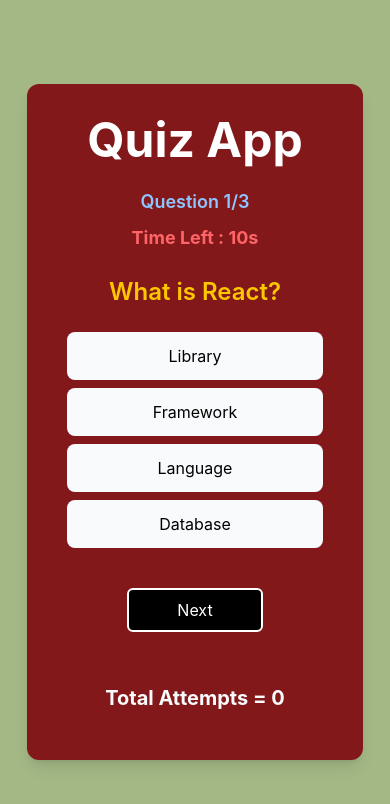
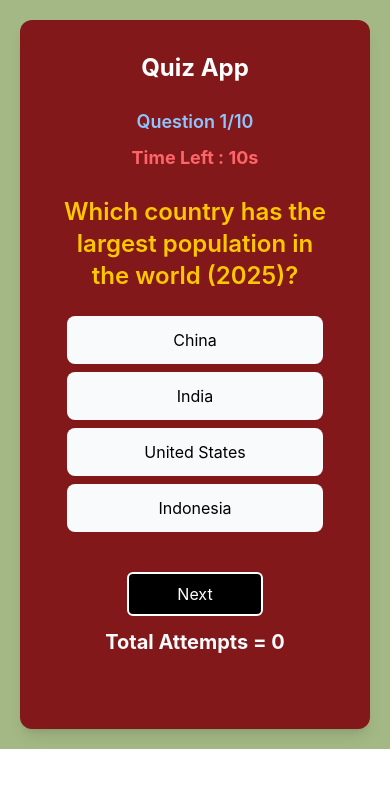
Before and after one commit to AbhayDeveloperr/Quiz-App, a React (Vite) app in the folder Quiz-App/: page / in a window 390 px wide. Shown: the top 804 px of the page. Built offline with nearby package versions, Linux system fonts and the light colour scheme.

Commit message:
Quiz App Done

```diff
--- a/Quiz-App/src/App.jsx
+++ b/Quiz-App/src/App.jsx
@@ -74,9 +74,9 @@ const App = () => {
 
 //check why the currentqueue value is not approaching to 3.
   return (
-    <div className='flex justify-center items-center h-screen bg-[#A4B885]'>
-      <div className='text-center pt-8 bg-red-900 shadow-lg  px-10 pb-8 rounded-xl h-[80vh]'>
-        <h1 className='text-5xl font-bold text-white'>Quiz App</h1>
+    <div className='flex justify-center items-center p-5 md:h-screen bg-[#A4B885]'>
+      <div className='text-center pt-8 bg-red-900 shadow-lg w-full md:w-sm  px-10 pb-8 rounded-xl h-[84vh] md:h-[90vh] min-h-[84vh] md:min-h-[90vh]'>
+        <h1 className='text-2xl md:text-5xl font-bold text-white'>Quiz App</h1>
         <div id="game-over" className='mt-4'>
           {isFinished && (
             <div className='mt-5'>
@@ -100,7 +100,7 @@ const App = () => {
           Time Left : {timeLeft}s
         </p>
 
-        <h2 className='pt-6 pb-4 font-semibold text-2xl text-center text-yellow-400'>
+        <h2 className='pt-6 pb-4 font-semibold text-2xl text-center text-yellow-400 max-w-sm text-wrap'>
           {questions[currentQue].question}
         </h2>
         <div className=' flex justify-center items-center'>
@@ -114,12 +114,12 @@ const App = () => {
               ))}
               <button onClick={()=>{
                 handleNext()
-              }} className={`bg-black border-2 border-white text-white rounded-md px-12 py-2 my-8 hover:scale-105 active:scale-95 ${maxAttempt? 'cursor-not-allowed' : 'cursor-pointer'}`}>{currentQue === questions.length - 1 ? "Submit" : "Next"}</button>
+              }} className={`bg-black border-2 border-white text-white rounded-md px-12 py-2 mt-8 hover:scale-105 active:scale-95 ${maxAttempt? 'cursor-not-allowed' : 'cursor-pointer'}`}>{currentQue === questions.length - 1 ? "Submit" : "Next"}</button>
           </div>
         </div>
       </div>
 
-      <p className='text-xl mt-5 text-gray-50 font-bold'>
+      <p className='text-xl mt-3 md:mt-5 text-gray-50 font-bold'>
 
         Total Attempts = {attemptCounter}
       </p>
--- a/Quiz-App/src/data.js
+++ b/Quiz-App/src/data.js
@@ -1,19 +1,54 @@
 const questions = [
     {
-        question: "What is React?",
-        options: ["Library", "Framework", "Language", "Database"],
-        answer: "Library",
+        question: "Which country has the largest population in the world (2025)?",
+        options: ["China", "India", "United States", "Indonesia"],
+        answer: "India",
     },
     {
-        question: "Who developed React?",
-        options: ["Google", "Microsoft", "Meta", "Amazon"],
-        answer: "Meta",
+        question: "What is the smallest prime number?",
+        options: ["0", "1", "2", "3"],
+        answer: "2",
     },
     {
-        question: "React uses ____ ?",
-        options: ["HTML", "CSS", "JSX", "XML"],
-        answer: "JSX",
-    }
+        question: "Which element has the chemical symbol 'Fe'?",
+        options: ["Fluorine", "Iron", "Francium", "Zinc"],
+        answer: "Iron",
+    },
+    {
+        question: "Who painted the Mona Lisa?",
+        options: ["Pablo Picasso", "Leonardo da Vinci", "Vincent van Gogh", "Michelangelo"],
+        answer: "Leonardo da Vinci",
+    },
+    {
+        question: "Which is the longest river in the world?",
+        options: ["Amazon River", "Nile River", "Yangtze River", "Mississippi River"],
+        answer: "Nile River",
+    },
+    {
+        question: "What is the currency of Japan?",
+        options: ["Won", "Yuan", "Yen", "Ringgit"],
+        answer: "Yen",
+    },
+    {
+        question: "Which planet has the most moons?",
+        options: ["Jupiter", "Saturn", "Neptune", "Uranus"],
+        answer: "Saturn",
+    },
+    {
+        question: "In which year did World War II end?",
+        options: ["1943", "1944", "1945", "1946"],
+        answer: "1945",
+    },
+    {
+        question: "Which is the hardest natural substance on Earth?",
+        options: ["Gold", "Iron", "Diamond", "Quartz"],
+        answer: "Diamond",
+    },
+    {
+        question: "Which scientist proposed the theory of relativity?",
+        options: ["Isaac Newton", "Albert Einstein", "Nikola Tesla", "Galileo Galilei"],
+        answer: "Albert Einstein",
+    },
 ];
 
-export default questions
+export default questions;
```
